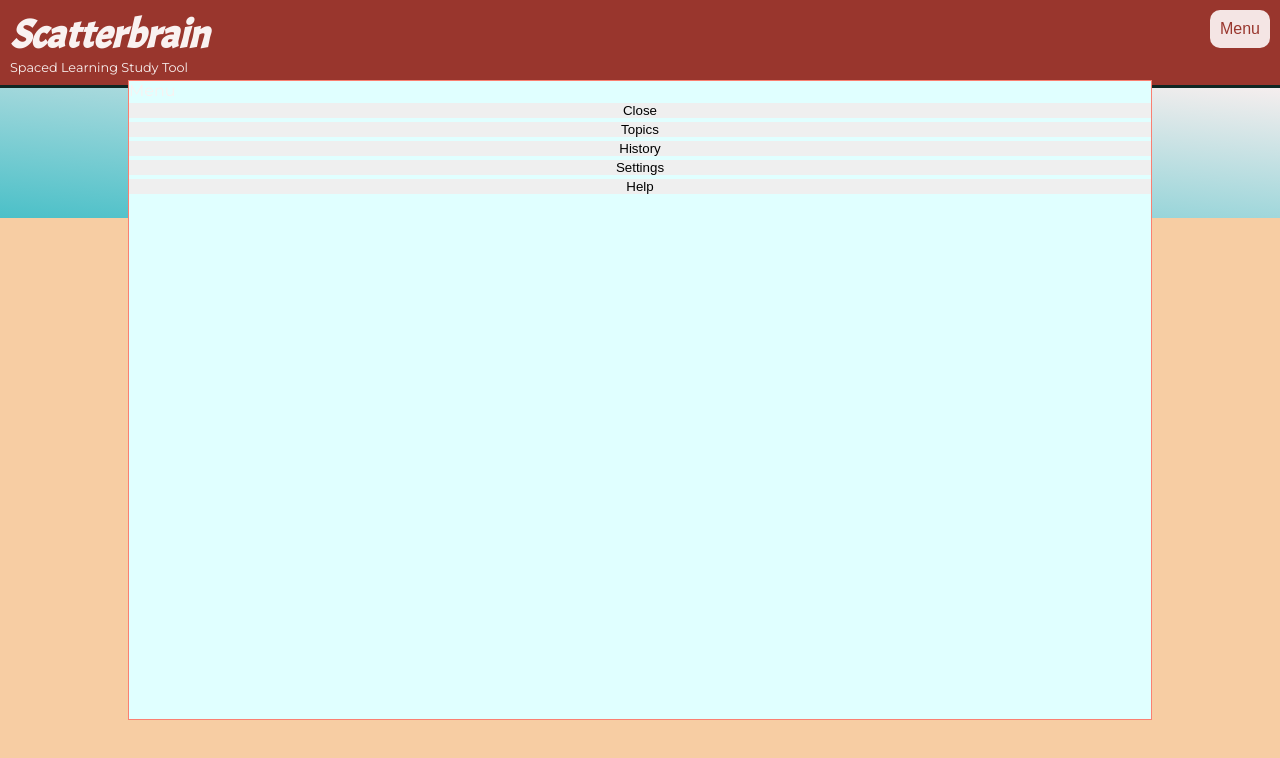
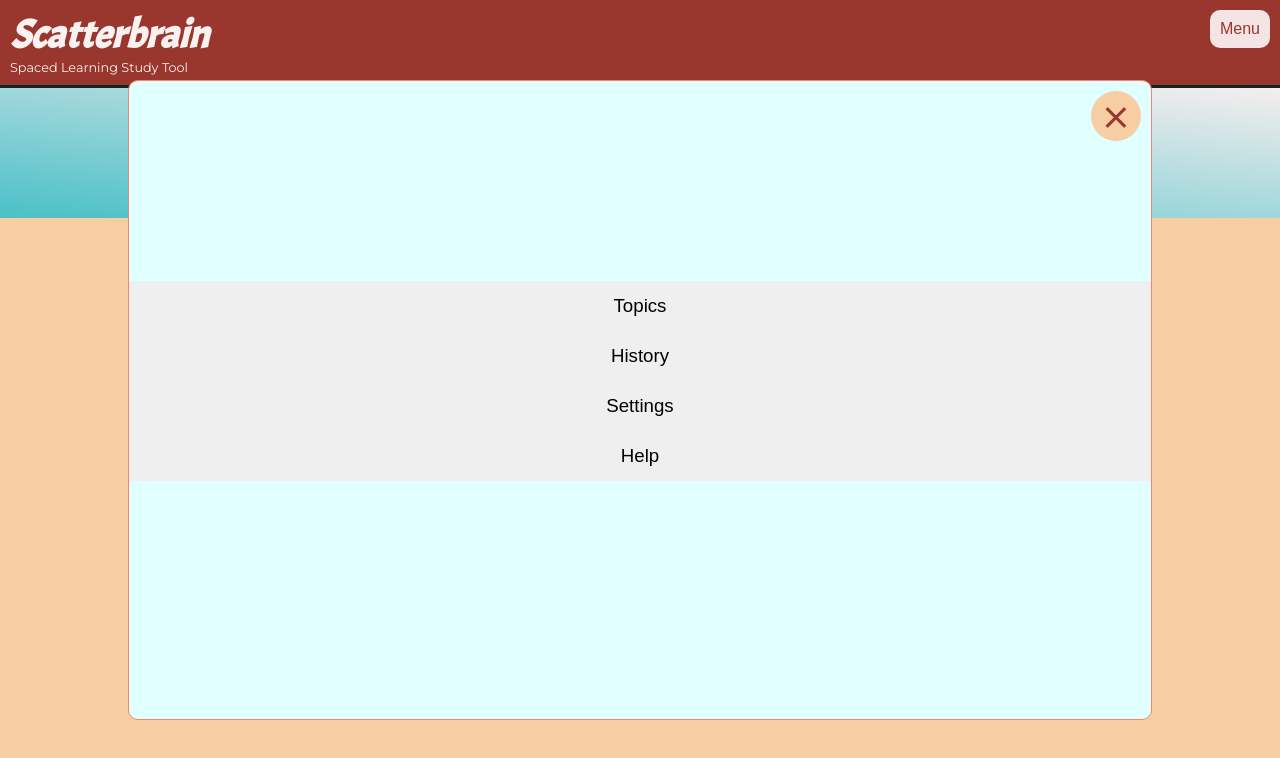
Before and after one commit to bellmarc/scatterbrain-study-app, a React (Create React App) app in the folder client/: page /onboard in a window 1280 px wide. Both pictures are taken after a click on the button "Menu". Shown: the top 758 px of the page. Built offline with nearby package versions, Linux system fonts and the light colour scheme.

Commit message:
add some menu styles

```diff
--- a/client/src/components/Menu.js
+++ b/client/src/components/Menu.js
@@ -22,11 +22,13 @@ const Menu = (props) => {
 
   return props.close ? (
     <div className={className} style={{transition: `all ${props.speed}ms ease-out`}}>
-      Menu
-      <button onClick = { ()=>{
+      <div className="header">
+
+      <button className="close-btn" onClick = { ()=>{
           setClassName ('menu menu-off')
           setTimeout(()=>props.close(),props.speed)
-        } }>Close</button>
+        } }>⨯</button>
+      </div>
       <button onClick = { ()=>push('/topics') } >Topics</button>
       <button onClick = { ()=>push('/history') } >History</button>
       <button onClick = { ()=>push('/settings') } >Settings</button>
--- a/client/src/style/menu.css
+++ b/client/src/style/menu.css
@@ -8,6 +8,8 @@
     background-color: lightcyan;
     border: 1px solid salmon;
     z-index: 3;
+    border-radius: 10px;
+
     /* transition: all 200ms ease-out; */
 }
 .menu-on {
@@ -17,7 +19,39 @@
     left: 100vw;
 }
 
+
 .menu > button {
     border: none;
     width: 100%;
+    padding: 10px;
+    height: 50px;
+    font-size: 14pt;
+    transition: all 100ms ease;
+    cursor: pointer;
 }
+.menu > button:hover {
+    /* transform: scale(1.2); */
+    font-size: 18pt;
+}
+
+.menu > .header > .close-btn {
+    width: 50px;
+    height: 50px;
+    font-size: 2.3em;
+    margin: 10px;
+    border: none;
+    background-color: #f7cda3;
+    color: #99362D;
+    border-radius: 50px;
+    cursor: pointer;
+    transition: all 100ms ease;
+}
+.menu > .header > .close-btn:hover {
+    transform: scale(1.2);
+}
+
+.menu > .header {
+    display: flex;
+    justify-content: flex-end;
+    height: 25vh;
+}
```
